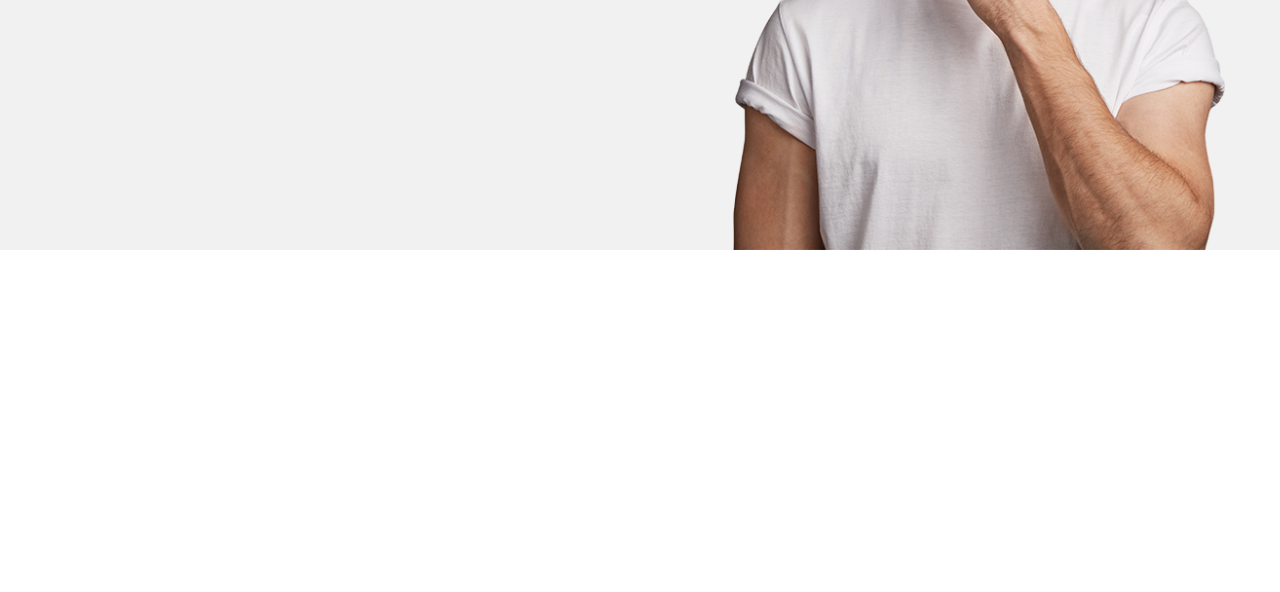
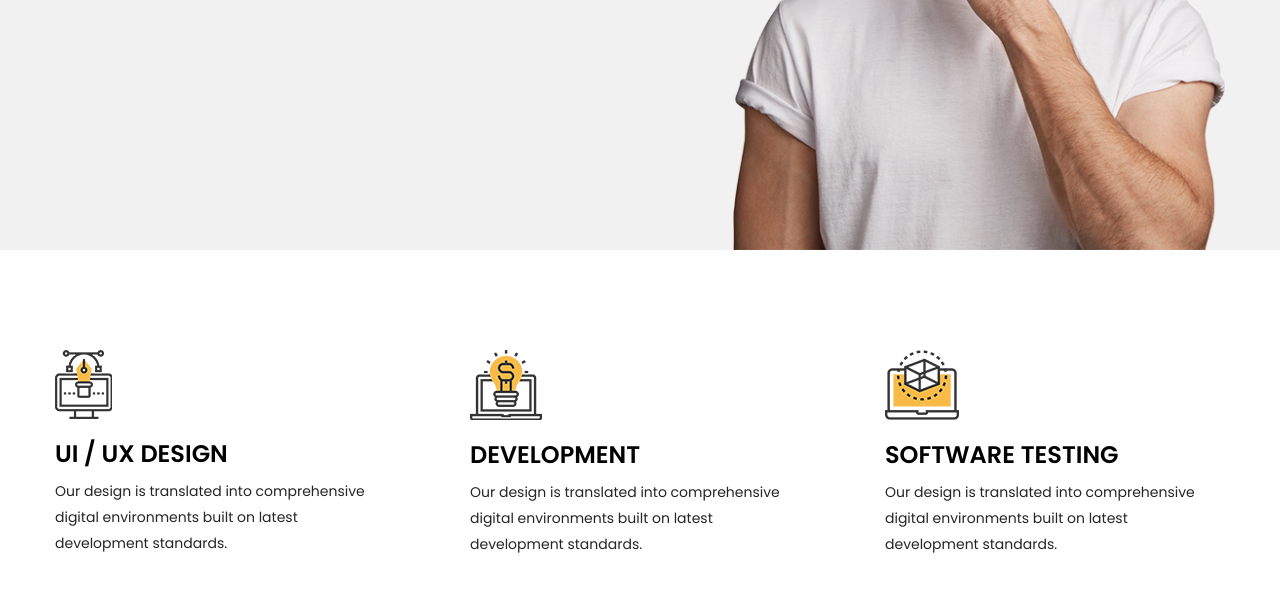
Before and after one commit to Verruckterdrachen/Kelvin, a website: page #src/index.html in a window 1280 px wide. Shown: the part 520-1112 px from the top of the page. Before the commit the page ends 800 px from the top, so only its background shows below. Drawn offline with nearby package versions, Linux system fonts and the light colour scheme; files that its build step writes are made by us from their sources; files whose address does not match are found by name.

Commit message:
add services section

```diff
--- a/#src/index.html
+++ b/#src/index.html
@@ -22,6 +22,48 @@
 					</div>
 				</div>
 			</section>
+			<section class="page__services services">
+				<div class="services__container _container">
+					<div class="services__body">
+						<div class="services__item item-services">
+							<div class="item-services__image">
+								<img src="img/services/services-icon-01.png" alt="">
+							</div>
+							<div class="item-services__body">
+								<h3 class="item-services__title">Ui / ux design</h3>
+								<div class="item-services__text">
+									Our design is translated into comprehensive digital environments built on latest development
+									standards.
+								</div>
+							</div>
+						</div>
+						<div class="services__item item-services">
+							<div class="item-services__image">
+								<img src="img/services/services-icon-02.png" alt="">
+							</div>
+							<div class="item-services__body">
+								<h3 class="item-services__title">Development</h3>
+								<div class="item-services__text">
+									Our design is translated into comprehensive digital environments built on latest development
+									standards.
+								</div>
+							</div>
+						</div>
+						<div class="services__item item-services">
+							<div class="item-services__image">
+								<img src="img/services/services-icon-03.png" alt="">
+							</div>
+							<div class="item-services__body">
+								<h3 class="item-services__title">Software testing</h3>
+								<div class="item-services__text">
+									Our design is translated into comprehensive digital environments built on latest development
+									standards.
+								</div>
+							</div>
+						</div>
+					</div>
+				</div>
+			</section>
 		</main>
 		@@include('_footer.html',{})
 	</div>
--- a/#src/scss/home.scss
+++ b/#src/scss/home.scss
@@ -38,4 +38,44 @@
 		letter-spacing: 0.9px;
 	}
 }
+//============================================================================
+.services {
+	&__body {
+		display: grid;
+		@include adaptiv-value("gap", 75, 40, 1);
+		grid-template-columns: repeat(auto-fit, minmax(250px, 1fr));
+	}
+}
+.item-services {
+	display: flex;
+	flex-direction: column;
+	&__body {
+		display: flex;
+		flex-direction: column;
+		flex: 1 1 auto;
+		*:last-child {
+			margin-bottom: 0;
+		}
+	}
+	&__image {
+		margin: 0px 0px 20px 0px;
+	}
+	&__title {
+		font-weight: 600;
+		font-size: 24px;
+		line-height: 30 / 24 * 100%;
+		margin: 0px 0px 10px/24px * 1em 0px;
+		text-transform: uppercase;
+	}
+	&__text {
+		color: $dkGrayColor;
+		line-height: 26 / 14 * 100%;
+		margin: 0px 0px 26px/14px * 1em 0px;
+		flex: 1 1 auto;
+	}
+	&__button {
+		margin: 0px 0px 20px 0px;
+	}
+}
+//============================================================================
 //====================================================================================================
--- a/#src/scss/style.scss
+++ b/#src/scss/style.scss
@@ -91,6 +91,10 @@ body {
 	flex: 1 1 auto;
 	&__hello {
 	}
+	&__services {
+		@include adaptiv-value("padding-top", 100, 40, 1);
+		@include adaptiv-value("padding-bottom", 110, 50, 1);
+	}
 }
 //===================================================================================================================================
 
```
Also changed, not shown: Kelvin/index.html (+42 -0 lines), Kelvin/css/style.min.css.
